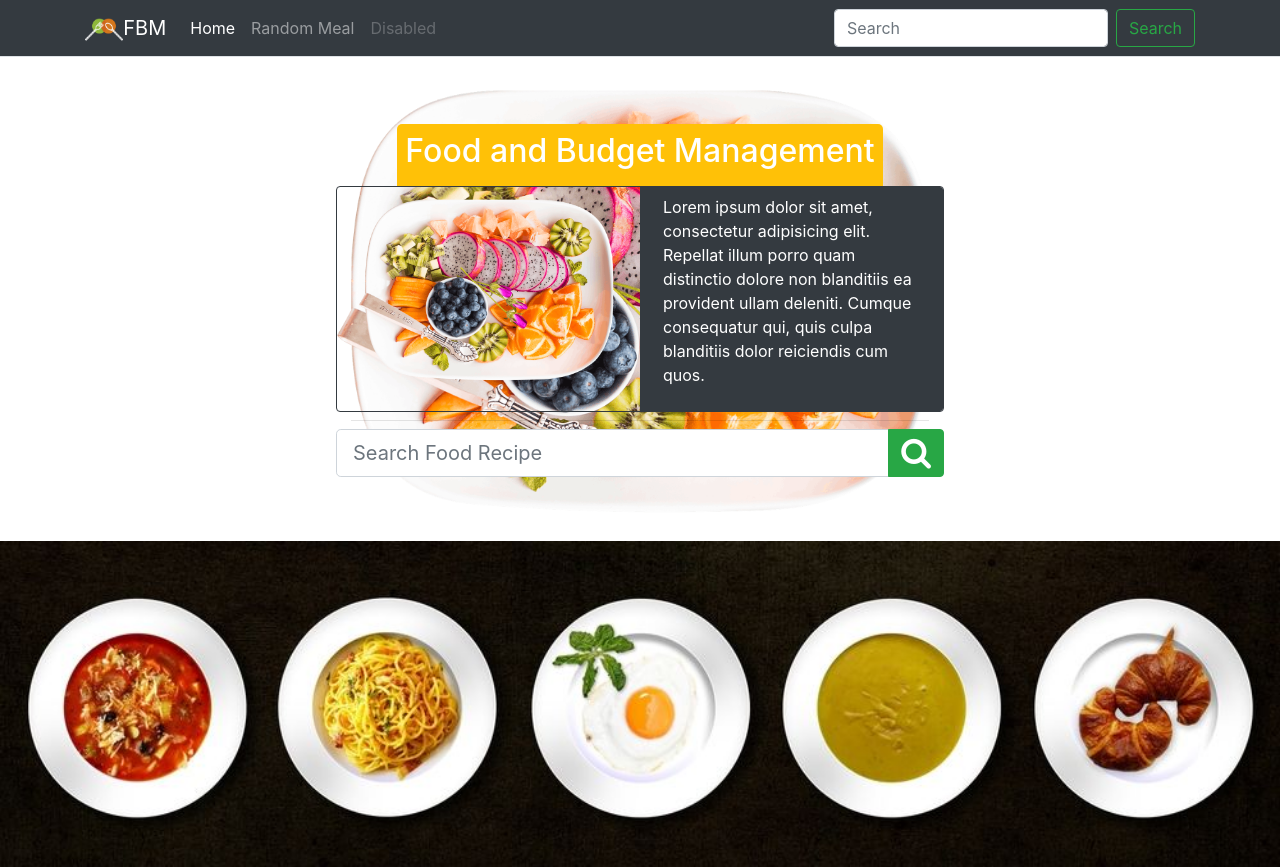
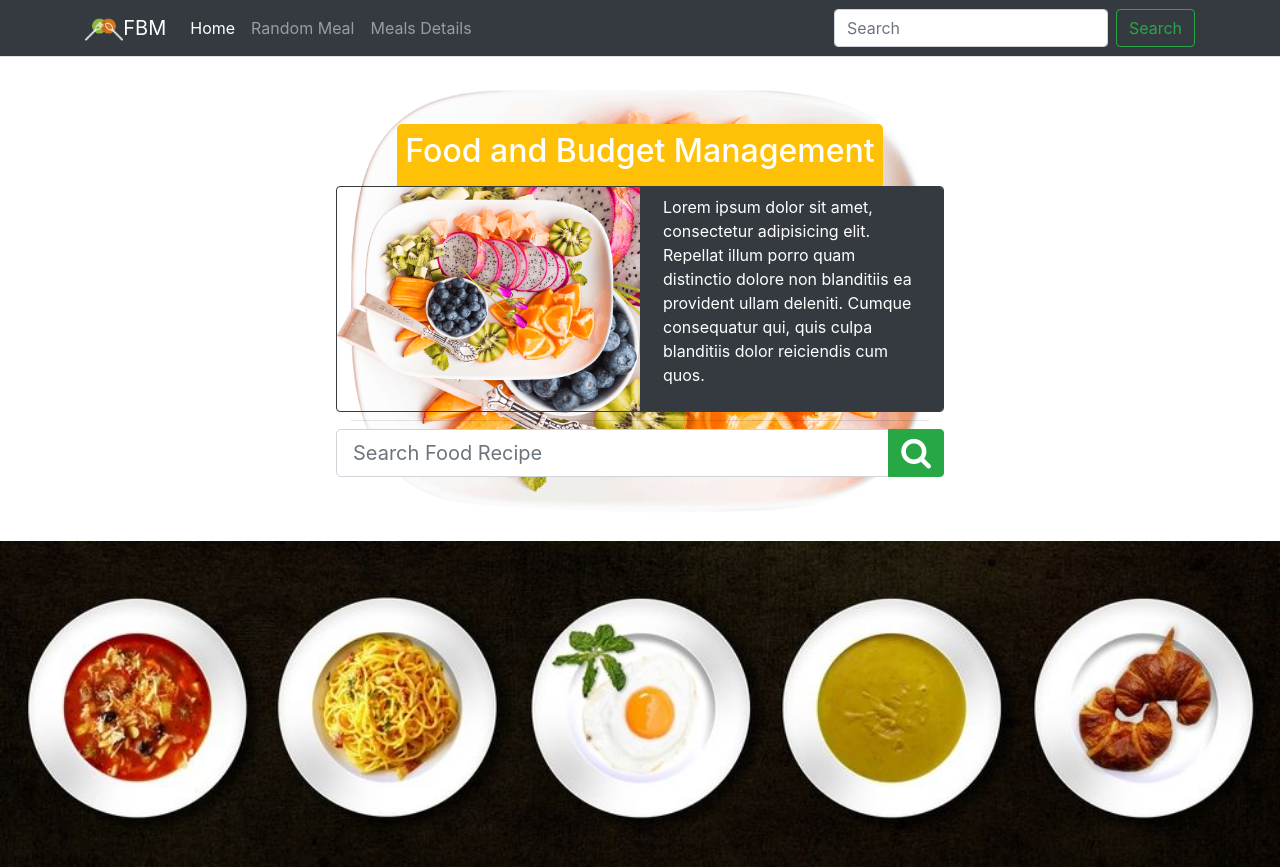
Before and after one commit to subhashjha35/fbmelte-frontend, an Angular app: page / in a window 1280 px wide. Built offline with nearby package versions, Linux system fonts and the light colour scheme.

Commit message:
random meal added

```diff
--- a/src/app/header/header.component.html
+++ b/src/app/header/header.component.html
@@ -15,7 +15,7 @@
               <a [routerLink]="['/recipe']" class="nav-link">Random Meal</a>
             </li>
             <li class="nav-item">
-              <a class="nav-link disabled" href="#">Disabled</a>
+              <a [routerLink]="['/meal']" class="nav-link">Meals Details</a>
             </li>
           </ul>
           <form class="form-inline mt-2 mt-md-0">
```
